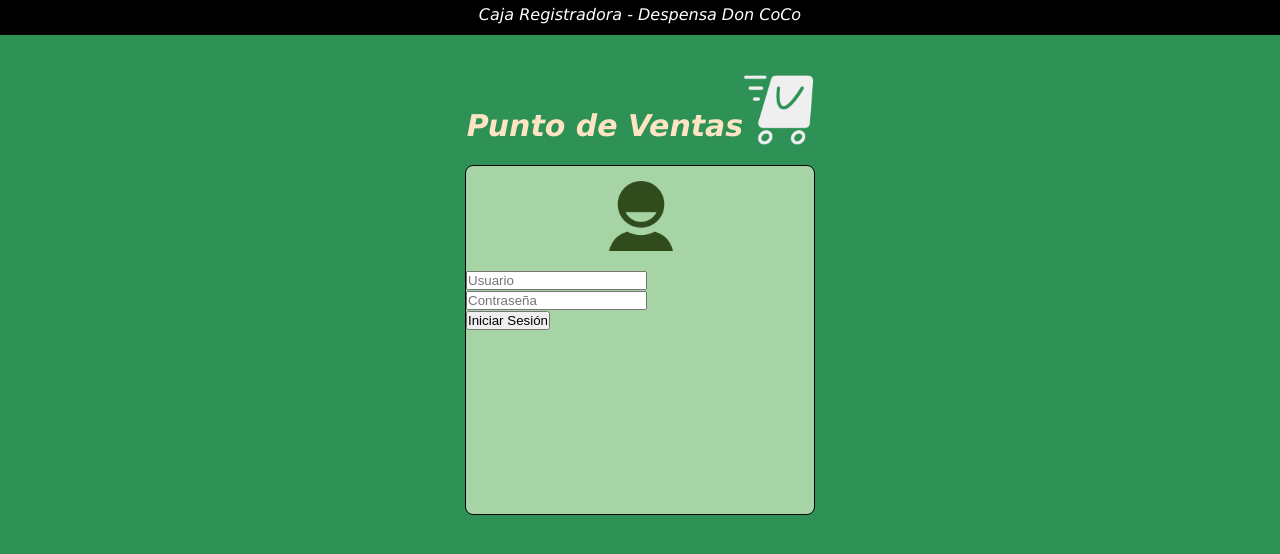
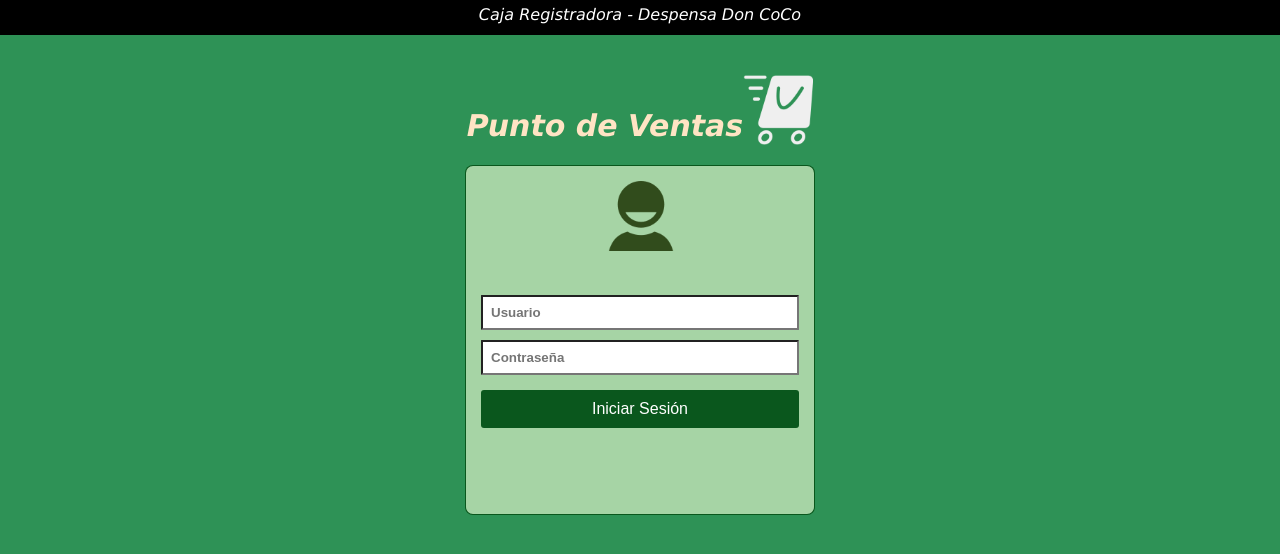
Before and after one commit to DarioNel/CajaRegistradora, a PHP site: page / in a window 1280 px wide. Shown: the top 554 px of the page. Run offline with PHP 8.4, Linux system fonts and the light colour scheme.

Commit message:
version 3 mejorando el login

```diff
--- a/css/login.css
+++ b/css/login.css
@@ -17,8 +17,8 @@
     font-style: italic;
     padding: 5px;
 }
+
 .titulo {
-    /*background-color: violet;*/
     display: flex;
     justify-content: center;
     margin-top: 40px;
@@ -26,7 +26,6 @@
 }
 
 h3 {
-    /*background-color:burlywood;*/
     color: bisque;
     font-style: italic;
     text-align: center;
@@ -35,6 +34,7 @@
     align-items: center;
     margin-top: 30px;
 }
+
 .express {
     height: 70px;
 }
@@ -44,8 +44,9 @@
     height: 350px;
     width: 350px;
     margin: auto;
-    border: 1px solid black;
+    border: 1px solid #055318f5;
     border-radius: 8px;
+
 }
 
 .logo-login {
@@ -53,3 +54,25 @@
     margin: 15px;
     margin-left: 140px;
 }
+.form {
+   margin: 15px;
+}
+
+.input {
+    width: 100%;
+    padding: 8px;
+    margin-top: 10px ;
+    font-weight: bold;
+    border-radius: 1px;
+}
+
+.send {
+    background-color:#055318f5;
+    color: #FFF;
+    font-size: 16px;
+    border:none;
+    width: 100%;
+    padding: 10px;
+    margin-top:15px;
+    border-radius: 3px;
+}
--- a/index.html
+++ b/index.html
@@ -15,11 +15,11 @@
     </div>
 
     <div class="login">
-        <img src="./img/user.png" alt="" class="logo-login"/><br>
-        <form action="">
-            <input class="name" type="text" name="name" placeholder="Usuario" maxlength="15" required/>
-            <input class="passwd" type="password" name="password" placeholder="Contraseña" maxlength="15" required/>
-            <br>
+        <img src="./img/user.png" alt="" class="logo-login"/>
+        <form class="form" action="">
+            <input class="input" type="text" name="name" placeholder="Usuario" maxlength="15" required/>
+            <input class="input" type="password" name="password" placeholder="Contraseña" maxlength="15" required/>
+
             <button class="send" type="submit" name="send">Iniciar Sesión</button>
         </form>
     </div>
```
